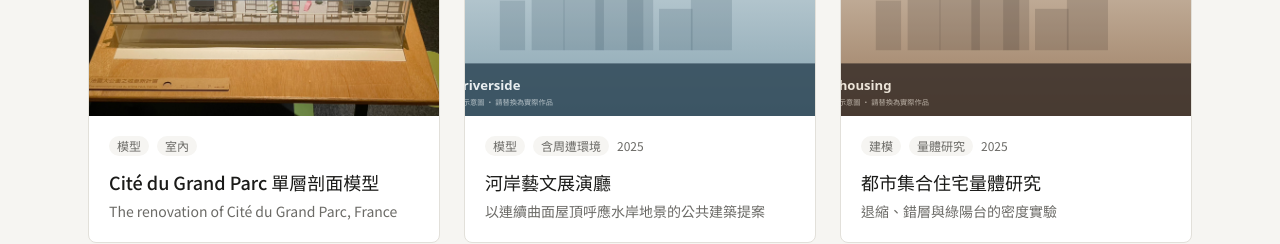
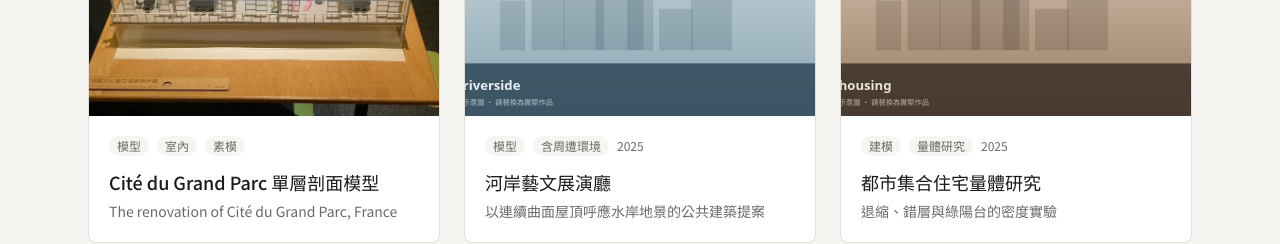
Before and after one commit to abc910928-ux/-Portfolio, a Next.js app: page / in a window 1280 px wide. Shown: the part 900-1144 px from the top of the page. Built offline with nearby package versions, Linux system fonts and the light colour scheme.

Commit message:
支援一個作品掛多個子分類；Cité du Grand Parc 同時歸入素模與室內
- topic 改為 string | string[]，新增 projectTopics 輔助函式
- 篩選、卡片、詳情頁皆以獨立標籤呈現多個子分類（非合併）

Co-Authored-By: Claude Opus 4.8 <noreply@anthropic.com>

```diff
--- a/app/work/[slug]/page.tsx
+++ b/app/work/[slug]/page.tsx
@@ -2,7 +2,7 @@ import type { Metadata } from "next";
 import { notFound } from "next/navigation";
 import Image from "next/image";
 import Link from "next/link";
-import { projects, getProject } from "@/data/projects";
+import { projects, getProject, projectTopics } from "@/data/projects";
 import { ModelViewer } from "@/components/model-viewer";
 import { LightboxProvider, LightboxImage } from "@/components/lightbox";
 
@@ -49,9 +49,11 @@ export default async function WorkDetail({
             <span className="rounded-full bg-card px-2.5 py-1">
               {project.group}
             </span>
-            <span className="rounded-full bg-card px-2.5 py-1">
-              {project.topic}
-            </span>
+            {projectTopics(project).map((t) => (
+              <span key={t} className="rounded-full bg-card px-2.5 py-1">
+                {t}
+              </span>
+            ))}
             {project.year && <span>{project.year}</span>}
             {project.client && <span>・{project.client}</span>}
           </div>
--- a/components/project-card.tsx
+++ b/components/project-card.tsx
@@ -1,6 +1,7 @@
 import Image from "next/image";
 import Link from "next/link";
 import type { Project } from "@/data/projects";
+import { projectTopics } from "@/data/projects";
 
 export function ProjectCard({ project }: { project: Project }) {
   return (
@@ -27,9 +28,11 @@ export function ProjectCard({ project }: { project: Project }) {
           <span className="rounded-full bg-background px-2 py-0.5">
             {project.group}
           </span>
-          <span className="rounded-full bg-background px-2 py-0.5">
-            {project.topic}
-          </span>
+          {projectTopics(project).map((t) => (
+            <span key={t} className="rounded-full bg-background px-2 py-0.5">
+              {t}
+            </span>
+          ))}
           {project.year && <span>{project.year}</span>}
         </div>
         <h3 className="mt-3 text-lg font-medium">{project.title}</h3>
--- a/components/work-gallery.tsx
+++ b/components/work-gallery.tsx
@@ -2,7 +2,7 @@
 
 import { useMemo, useState } from "react";
 import type { Project, Group } from "@/data/projects";
-import { groupOrder, topicsOf } from "@/data/projects";
+import { groupOrder, topicsOf, projectTopics } from "@/data/projects";
 import { ProjectCard } from "@/components/project-card";
 
 type Level1 = "全部" | Group;
@@ -21,7 +21,8 @@ export function WorkGallery({ projects }: { projects: Project[] }) {
   const filtered = useMemo(() => {
     return projects.filter((p) => {
       if (group !== "全部" && p.group !== group) return false;
-      if (group !== "全部" && topic !== "全部" && p.topic !== topic) return false;
+      if (group !== "全部" && topic !== "全部" && !projectTopics(p).includes(topic))
+        return false;
       return true;
     });
   }, [group, topic, projects]);
--- a/data/projects.ts
+++ b/data/projects.ts
@@ -37,7 +37,7 @@ export type Project = {
   title: string; // 作品名稱
   subtitle: string; // 一句話簡述
   group: Group; // 第一層分類：建模 / 模型
-  topic: string; // 第二層細分主題，例如「室內渲染」「建築模型」
+  topic: string | string[]; // 第二層細分主題；可填多個（作品會同時出現在多個篩選）
   year?: string; // 年份（可留空）
   client?: string; // 業主 / 委託單位（可留空）
   role?: string; // 你的角色（可留空）
@@ -57,7 +57,7 @@ export const projects: Project[] = [
     title: "Cité du Grand Parc 單層剖面模型",
     subtitle: "The renovation of Cité du Grand Parc, France",
     group: "模型",
-    topic: "室內",
+    topic: ["室內", "素模"],
     role: "模型製作",
     cover: "/projects/grand-parc-1.jpg",
     gallery: [
@@ -221,12 +221,19 @@ export function getProject(slug: string): Project | undefined {
 
 export const featuredProjects = projects.filter((p) => p.featured);
 
+// 取得作品的所有細分主題（topic 可能是字串或字串陣列，統一轉成陣列）
+export function projectTopics(p: Project): string[] {
+  return Array.isArray(p.topic) ? p.topic : [p.topic];
+}
+
 // 取得某個 group 的第二層細分主題：
 //   若該 group 有預先定義清單（topicOrder）就用它，否則依現有作品自動產生。
 export function topicsOf(group: Group): string[] {
   const predefined = topicOrder[group];
   if (predefined && predefined.length > 0) return predefined;
-  return Array.from(
-    new Set(projects.filter((p) => p.group === group).map((p) => p.topic)),
-  );
+  const set = new Set<string>();
+  projects
+    .filter((p) => p.group === group)
+    .forEach((p) => projectTopics(p).forEach((t) => set.add(t)));
+  return Array.from(set);
 }
```
